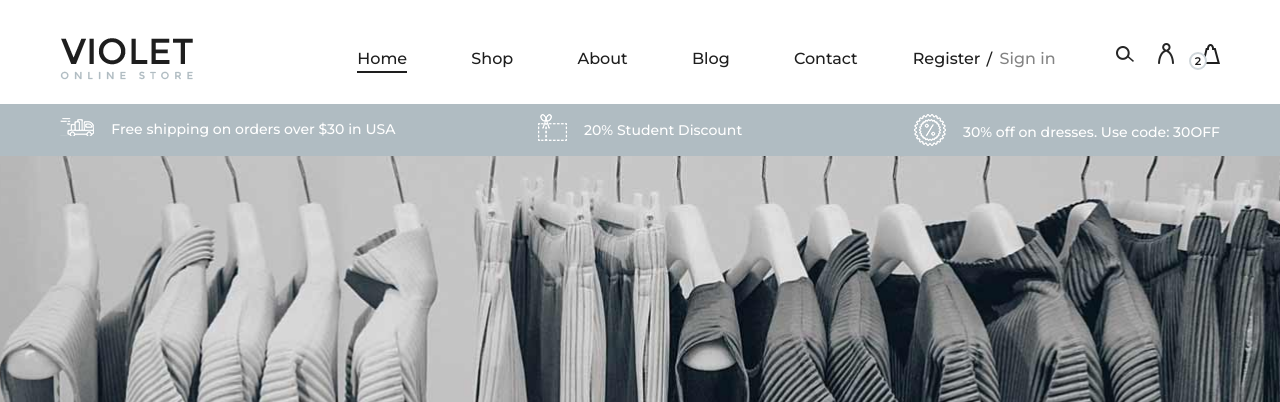
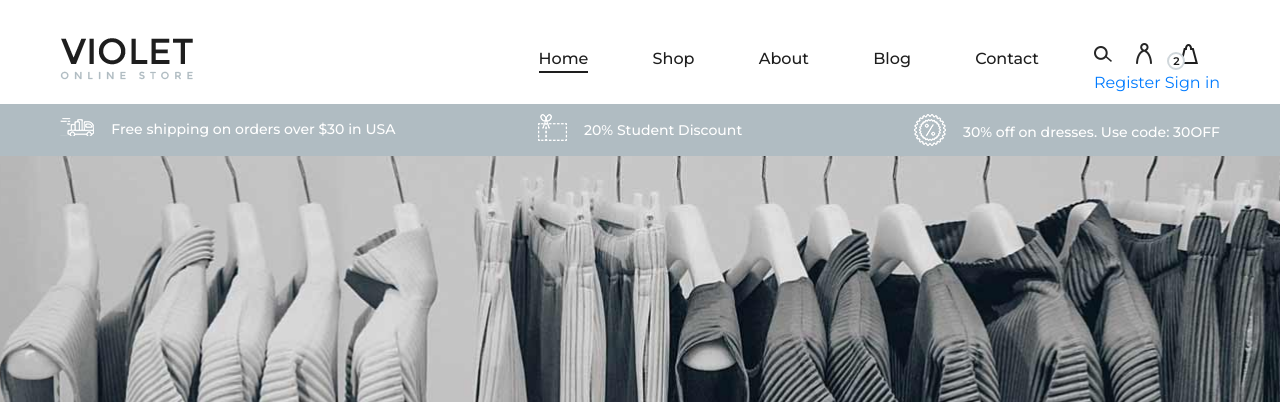
Before and after one commit to yedhukrish012/ghostcart, a Django app: page / in a window 1280 px wide. Shown: the top 402 px of the page. Run offline with Django 4.2, Linux system fonts and the light colour scheme; data comes from the database, SQL or seed files in the repository; both versions use the stored data as it was after the commit; some libraries are stand-ins or nearby versions.

Commit message:
htmlloginchnanged

```diff
--- a/templates/navbar.html
+++ b/templates/navbar.html
@@ -13,18 +13,19 @@
                         <img src="{% static 'img/icons/bag.png' %}" alt="">
                         <span>2</span>
                     </a>
-                </div>
                     {% if user.id is  None %}
-                <div class="user-access">
+                    <div class="">
                         <a href="{% url 'register' %}">Register</a>
                         <a href="{% url 'login' %}" class="in">Sign in</a>
                     </div>
                 {% else %}
-                <div class="user-access">
+                    <div class="">
                         <a href="#">{{user.first_name}} - </a>
                         <a href="{% url 'logout' %}" class="button"><u>logout</u></a>
                     </div>
                     {% endif %}
+                </div>
+
                 <nav class="main-menu mobile-menu">
                     <ul>
                         <li><a class="active" href="{% url 'home' %}">Home</a></li>
```
Also changed, not shown: db.sqlite3. Lines whose indentation alone changed are shown as unchanged.
